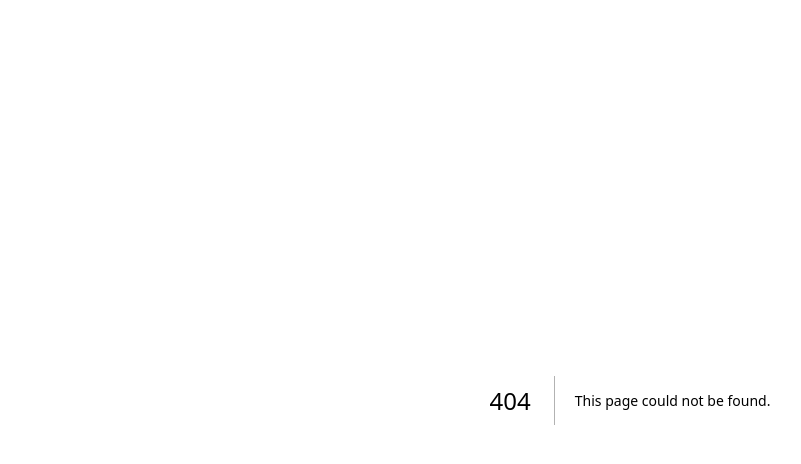
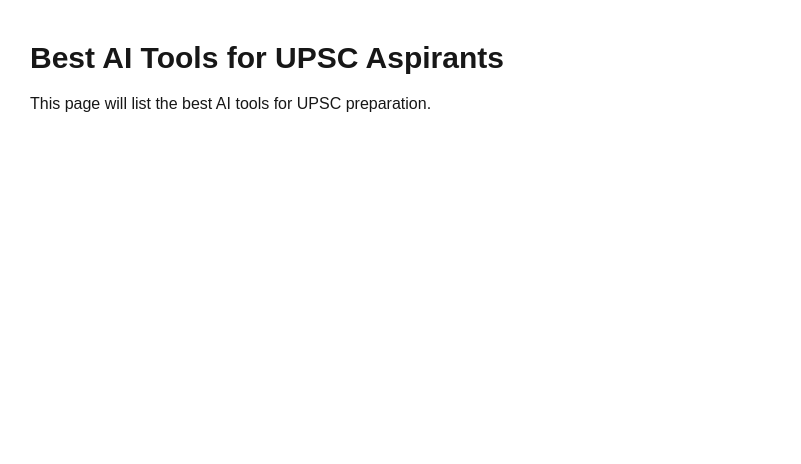
Before and after one commit to Mayankgupta2001/study-ai-hub, a Next.js app: page /ai-tools/upsc in a window 1280 px wide. Before the commit this address had no page. Shown: the top 464 px of the page, without its empty margins (10-811 px from the left). Built offline with nearby package versions, Linux system fonts and the light colour scheme.

Commit message:
Initial commit - project structure ready

```diff
--- /dev/null
+++ b/app/ai-tools/upsc/page.tsx
@@ -0,0 +1,12 @@
+export default function UPSCPage() {
+  return (
+    <div className="p-10">
+      <h1 className="text-3xl font-bold">
+        Best AI Tools for UPSC Aspirants
+      </h1>
+      <p className="mt-4">
+        This page will list the best AI tools for UPSC preparation.
+      </p>
+    </div>
+  );
+}
```
Also changed, not shown: app/ai-tools/jee/page.tsx (added), app/ai-tools/neet/page.tsx (added), app/ai-tools/ssc/page.tsx (added).
